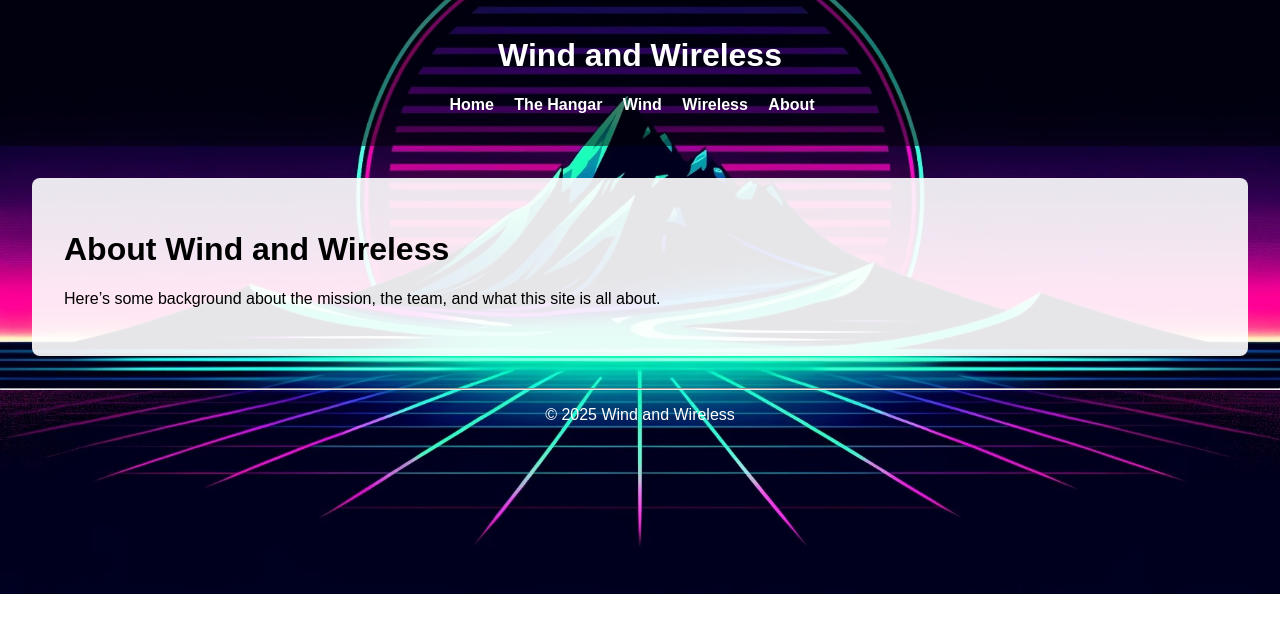
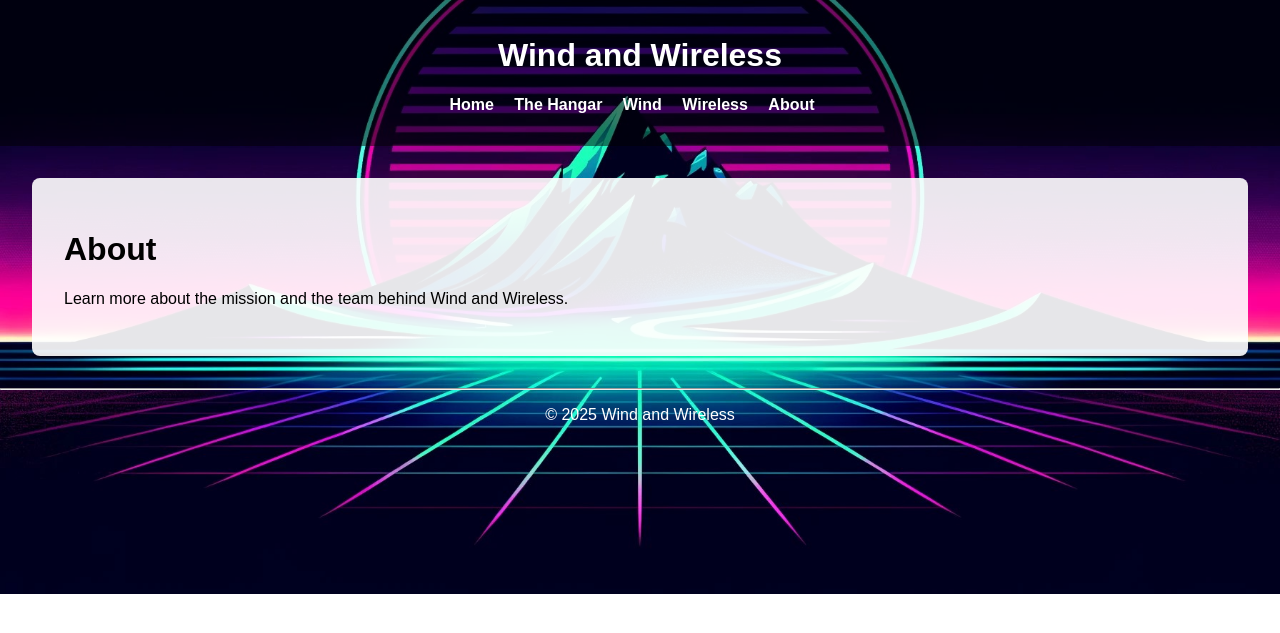
Before and after one commit to 00X30/WindWireless, a Jekyll site: the page built from about.md, in a window 1280 px wide. Shown: the top 633 px of the page. Built offline with Jekyll 4.4.1, drawn with Linux system fonts in a browser that asks for light colours.

Commit message:
Update about.md

```diff
--- a/about.md
+++ b/about.md
@@ -3,6 +3,6 @@ layout: default
 title: About
 ---
 
-# About Wind and Wireless
+# About
 
-Here's some background about the mission, the team, and what this site is all about.
+Learn more about the mission and the team behind Wind and Wireless.
```
